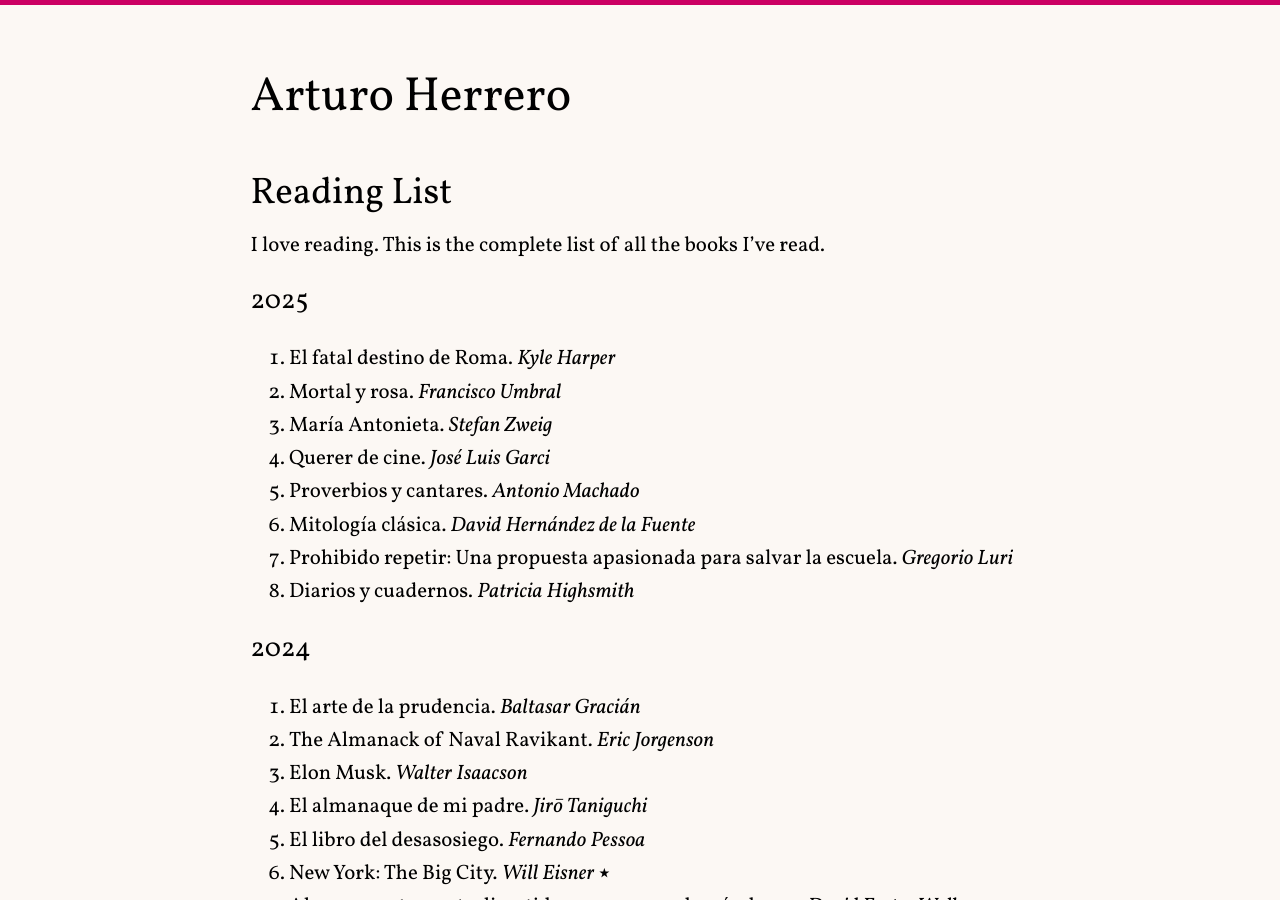
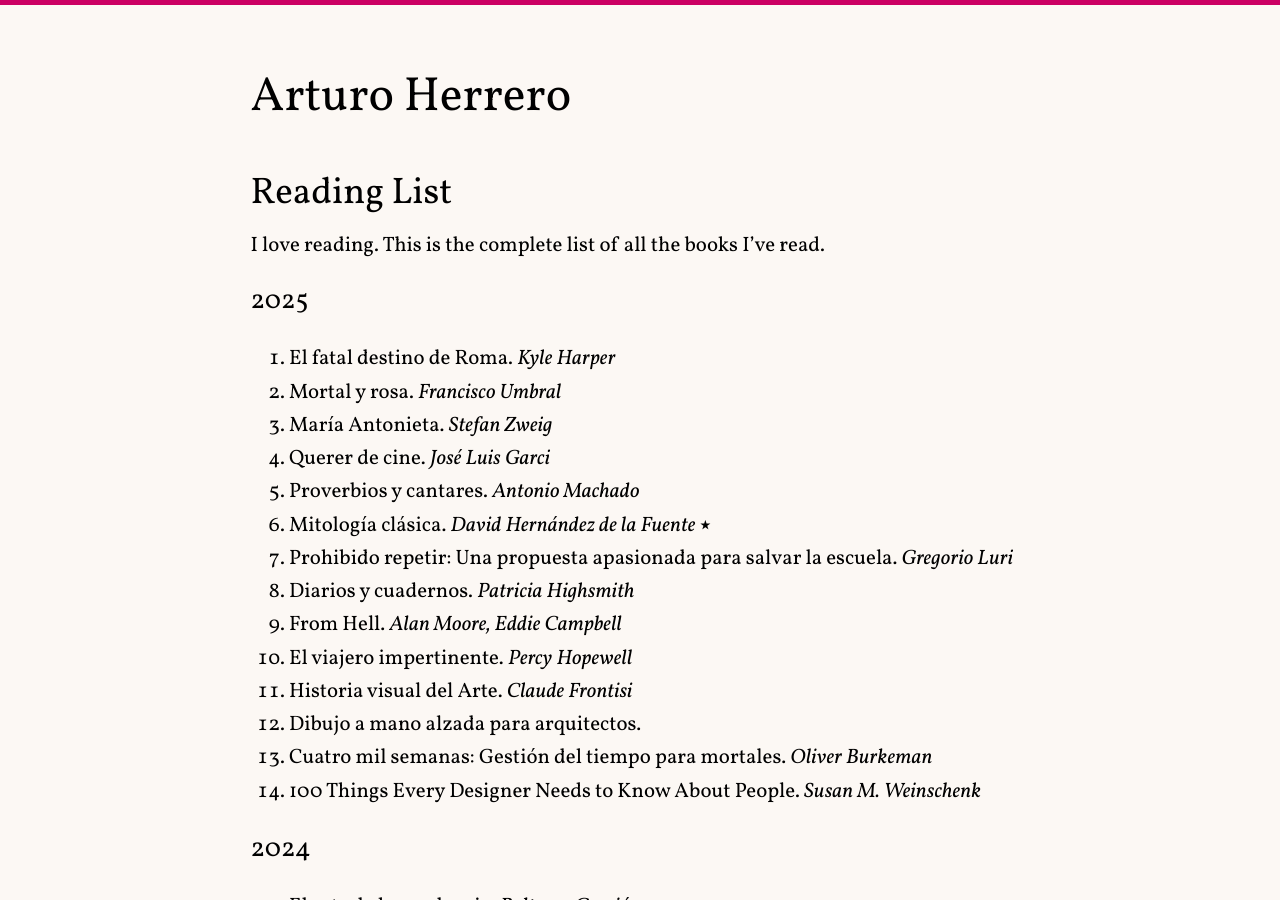
Before and after one commit to arturoherrero/arturoherrero.com, a Jekyll site: the page built from pages/books.md, in a window 1280 px wide and 900 px high. Built offline with Jekyll 4.4.1, drawn with Linux system fonts in a browser that asks for light colours.

Commit message:
Update lists

```diff
--- a/pages/books.md
+++ b/pages/books.md
@@ -15,9 +15,15 @@
 3. María Antonieta. *Stefan Zweig*
 4. Querer de cine. *José Luis Garci*
 5. Proverbios y cantares. *Antonio Machado*
-6. Mitología clásica. *David Hernández de la Fuente*
+6. Mitología clásica. *David Hernández de la Fuente* ⭑
 7. Prohibido repetir: Una propuesta apasionada para salvar la escuela. *Gregorio Luri*
 8. Diarios y cuadernos. *Patricia Highsmith*
+9. From Hell. *Alan Moore, Eddie Campbell*
+10. El viajero impertinente. *Percy Hopewell*
+11. Historia visual del Arte. *Claude Frontisi*
+12. Dibujo a mano alzada para arquitectos.
+13. Cuatro mil semanas: Gestión del tiempo para mortales. *Oliver Burkeman*
+14. 100 Things Every Designer Needs to Know About People. *Susan M. Weinschenk*
 
 
 ### 2024
```
Also changed, not shown: pages/directors.md (+2 -0 lines), pages/games.md (+2 -0 lines), pages/movies.md (+1 -1 lines).
